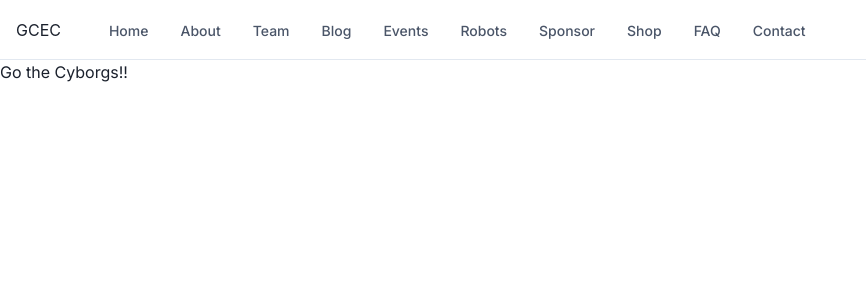
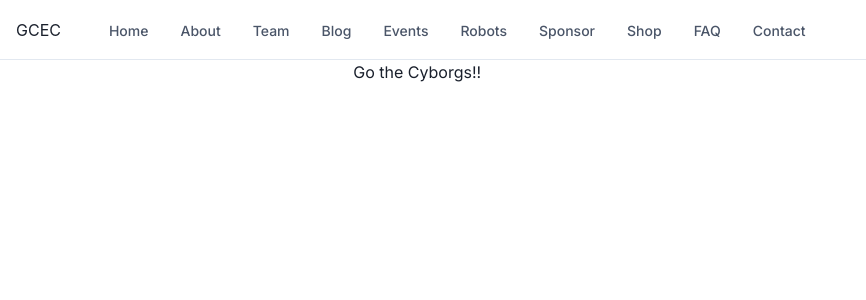
Before and after one commit to cedw032/gcec, a Next.js app: page / in a window 1280 px wide. Shown: the top 300 px of the page, without its empty margins (0-866 px from the left). Built offline with nearby package versions, Linux system fonts and the light colour scheme.

Commit message:
contain layout

```diff
--- a/app/layout.tsx
+++ b/app/layout.tsx
@@ -1,7 +1,7 @@
 import type { Metadata } from "next";
 import { Inter } from "next/font/google";
 import Nav from "../components/Nav";
-import { ChakraProvider } from "@chakra-ui/react";
+import { ChakraProvider, Container } from "@chakra-ui/react";
 
 const inter = Inter({ subsets: ["latin"] });
 
@@ -20,7 +20,7 @@ export default function RootLayout({
       <body className={inter.className}>
         <ChakraProvider>
           <Nav />
-          {children}
+          <Container>{children}</Container>
         </ChakraProvider>
       </body>
     </html>
```
